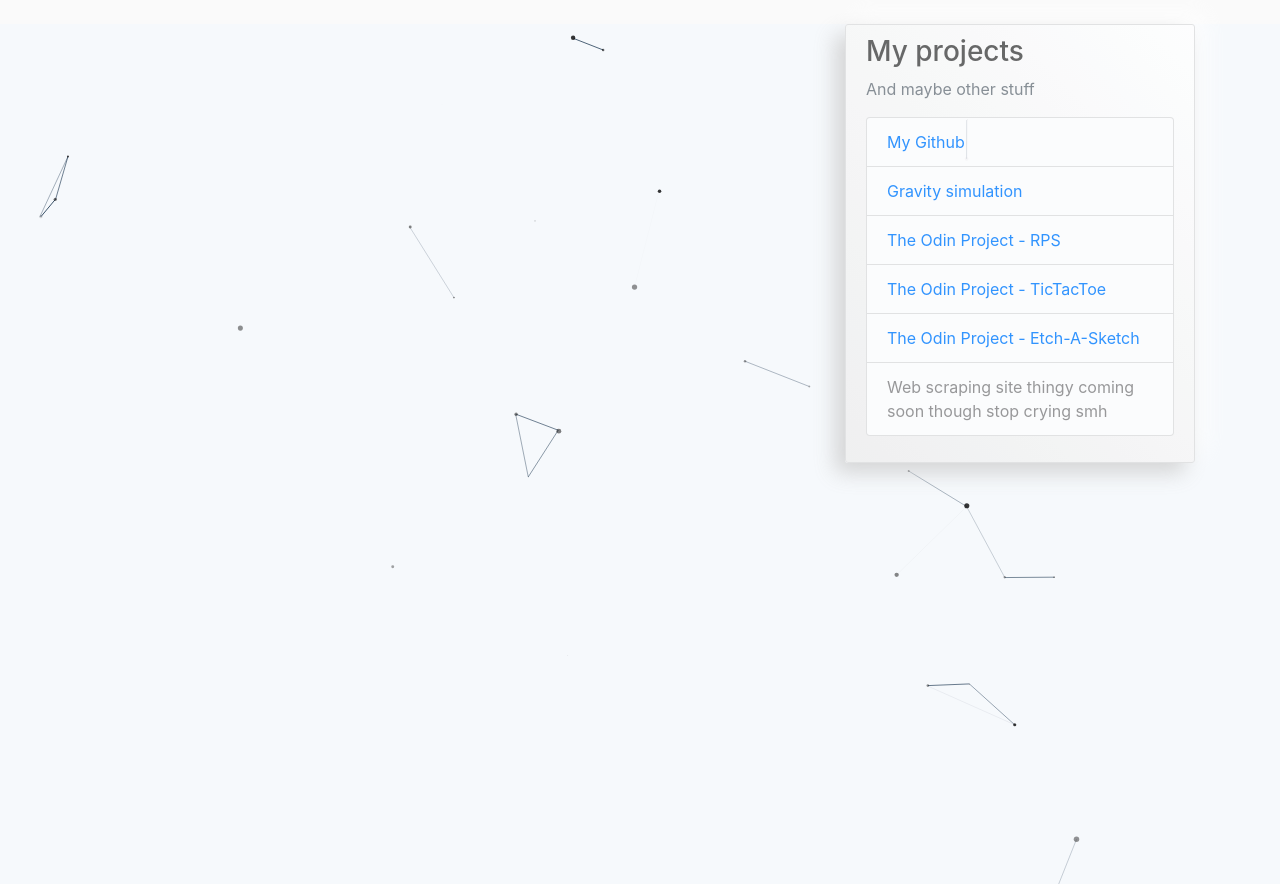
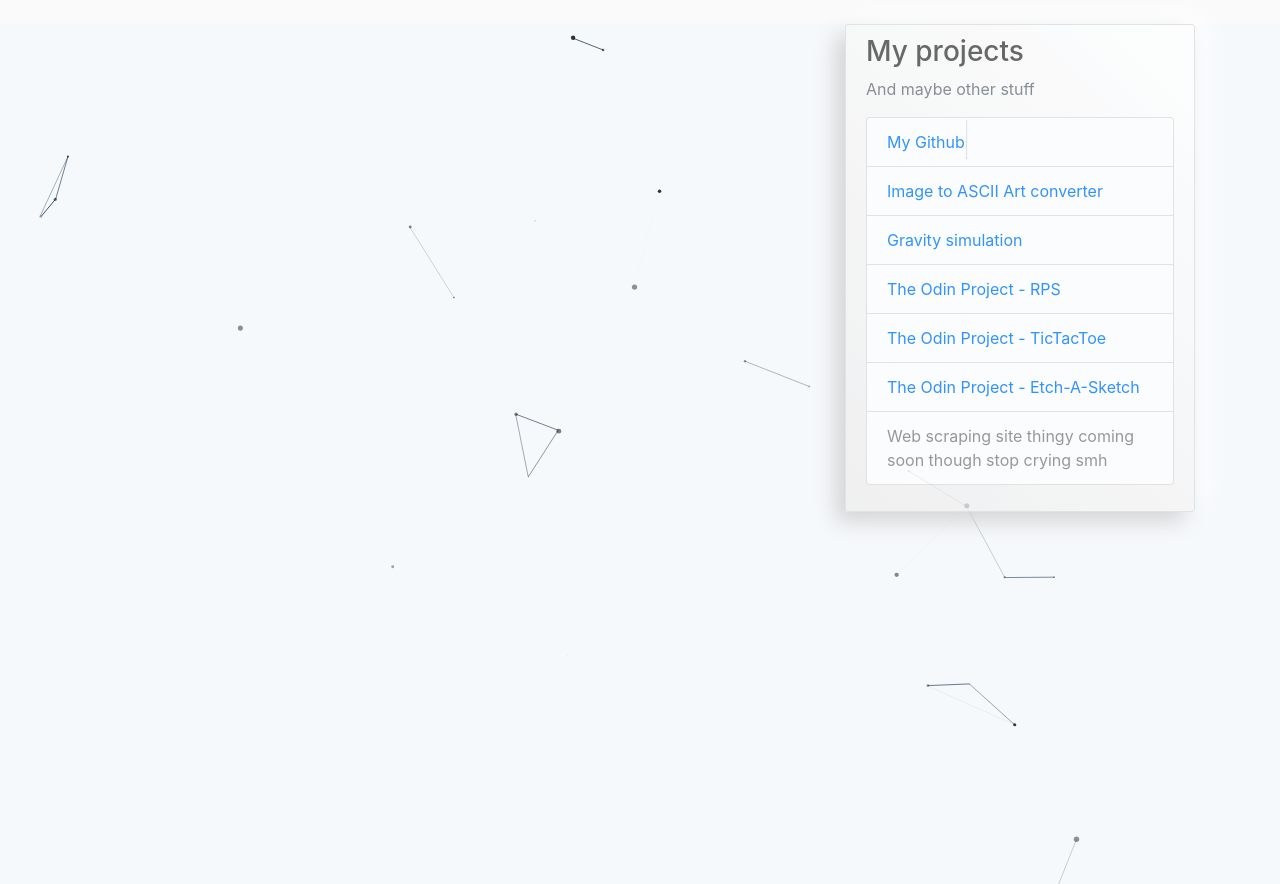
Before and after one commit to Yug34/stupid-blog, a Django app: page / in a window 1280 px wide. Shown: the part 56-940 px from the top of the page. Run offline with Django 3.2, Linux system fonts and the light colour scheme; data that the repository does not hold is empty; some libraries are stand-ins or nearby versions.

Commit message:
image to ascii

```diff
--- a/blog/templates/blog/base.html
+++ b/blog/templates/blog/base.html
@@ -64,10 +64,11 @@
             <p class='text-muted'>And maybe other stuff
               <ul class="list-group">
                 <li class="list-group-item list-group-item-light"><a href="https://github.com/Yug34/">My Github</a></li>
-              <li class="list-group-item list-group-item-light"><a href="https://github.com/Yug34/Gravity2D">Gravity simulation</a></li>
-              <li class="list-group-item list-group-item-light"><a href="http://stupidblogs.me/TheOdin-RPS/">The Odin Project - RPS</a></li>
-              <li class="list-group-item list-group-item-light"><a href="http://stupidblogs.me/Odin-TicTacToe/">The Odin Project - TicTacToe</a></li>
-              <li class="list-group-item list-group-item-light"><a href="http://stupidblogs.me/Odin-EtchASketch/">The Odin Project - Etch-A-Sketch</a></li>
+                <li class="list-group-item list-group-item-light"><a href="https://github.com/Yug34/Image-to-ASCII">Image to ASCII Art converter</a></li>
+                <li class="list-group-item list-group-item-light"><a href="https://github.com/Yug34/Gravity2D">Gravity simulation</a></li>
+                <li class="list-group-item list-group-item-light"><a href="http://stupidblogs.me/TheOdin-RPS/">The Odin Project - RPS</a></li>
+                <li class="list-group-item list-group-item-light"><a href="http://stupidblogs.me/Odin-TicTacToe/">The Odin Project - TicTacToe</a></li>
+                <li class="list-group-item list-group-item-light"><a href="http://stupidblogs.me/Odin-EtchASketch/">The Odin Project - Etch-A-Sketch</a></li>
                 <li class="list-group-item list-group-item-light">Web scraping site thingy coming soon though stop crying smh</li>
               </ul>
             </p>
```
